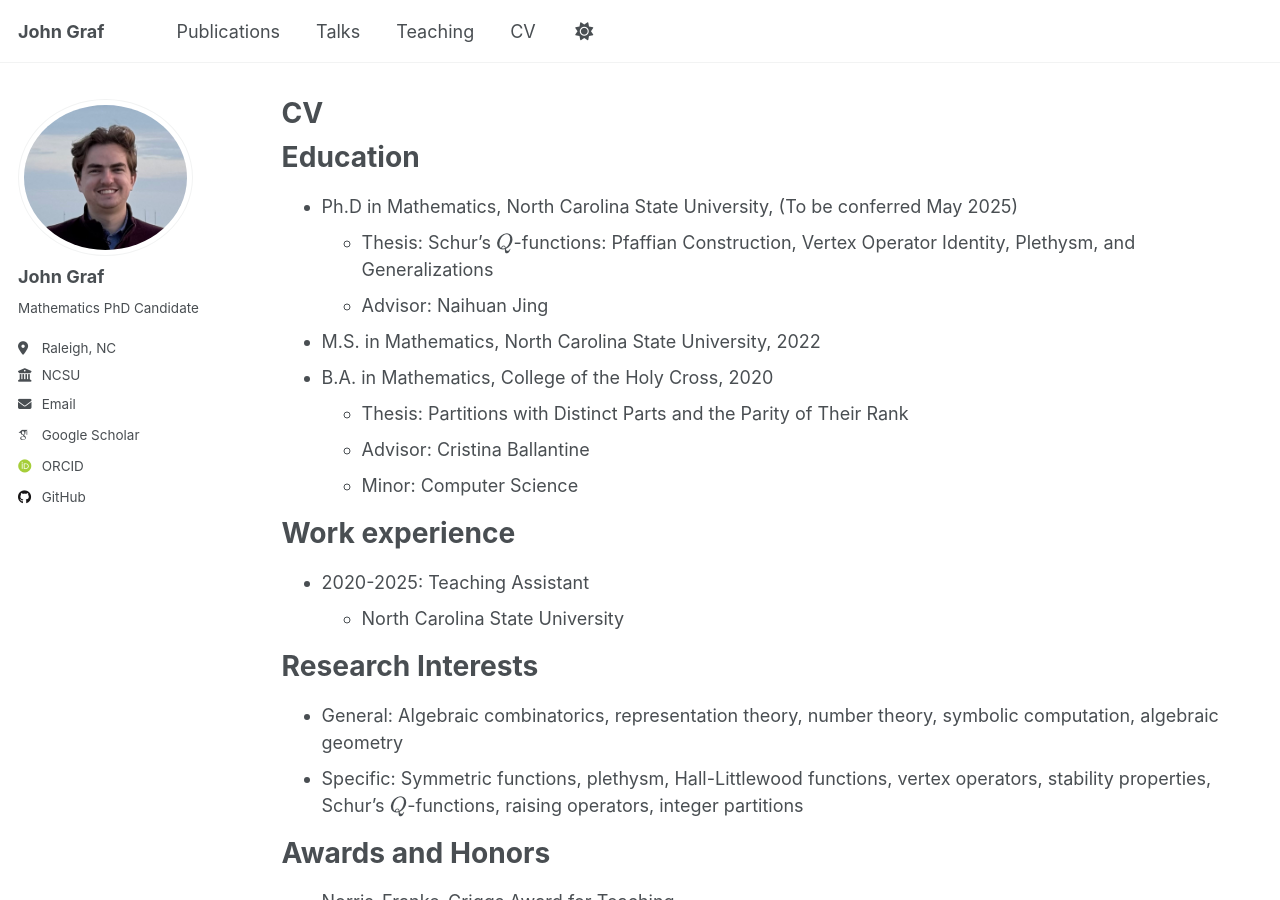
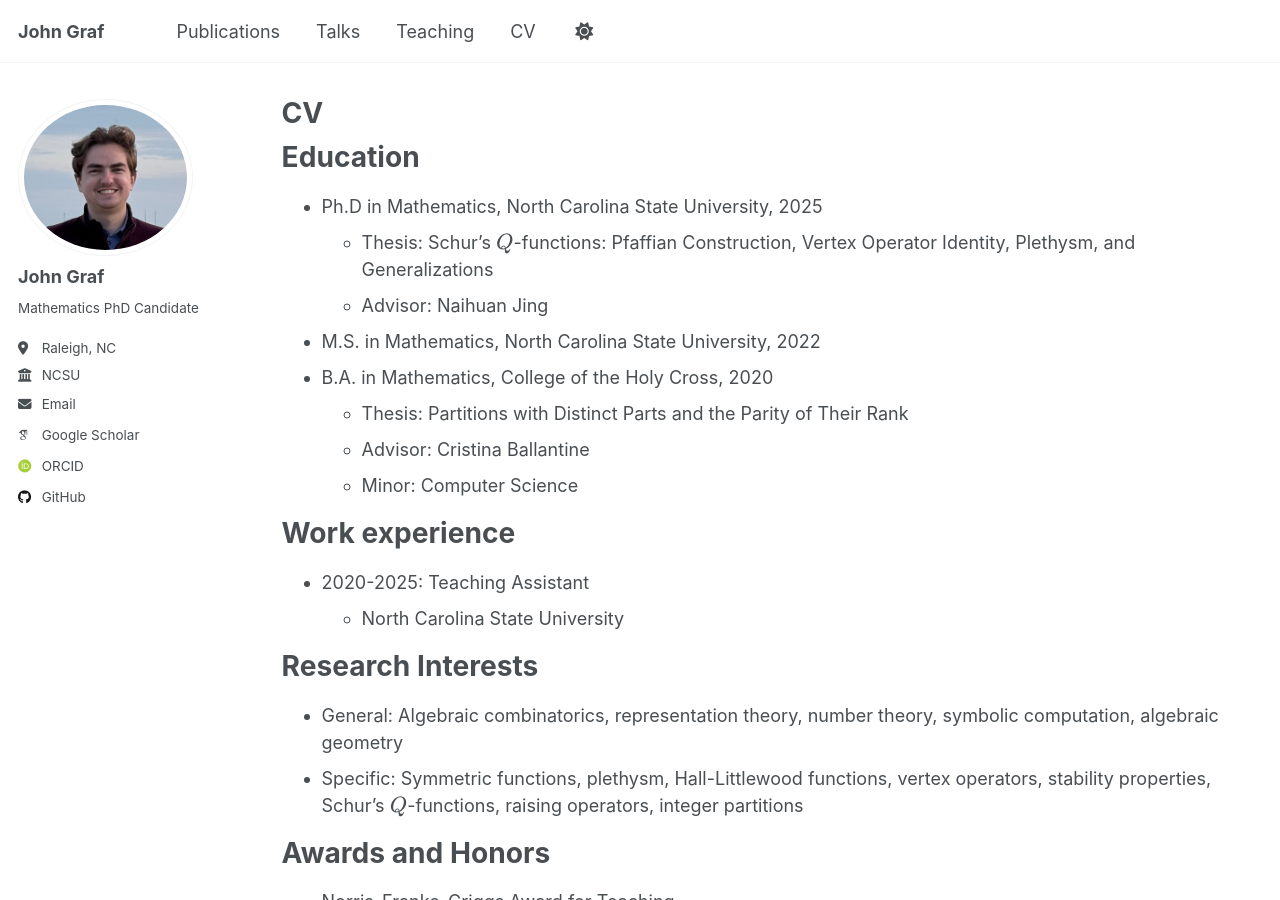
Before and after one commit to j-graf/j-graf.github.io, a Jekyll site: the page built from _pages/cv.md, in a window 1280 px wide and 900 px high. Built offline with Jekyll 4.4.1, drawn with Linux system fonts in a browser that asks for light colours; some web fonts are replaced.

Commit message:
Update cv.md

```diff
--- a/_pages/cv.md
+++ b/_pages/cv.md
@@ -11,7 +11,7 @@ redirect_from:
 
 Education
 ======
-* Ph.D in Mathematics, North Carolina State University, (To be conferred May 2025)
+* Ph.D in Mathematics, North Carolina State University, 2025
   * Thesis: Schur's $$Q$$-functions: Pfaffian Construction, Vertex Operator Identity, Plethysm, and Generalizations
   * Advisor: Naihuan Jing
 * M.S. in Mathematics, North Carolina State University, 2022
```
